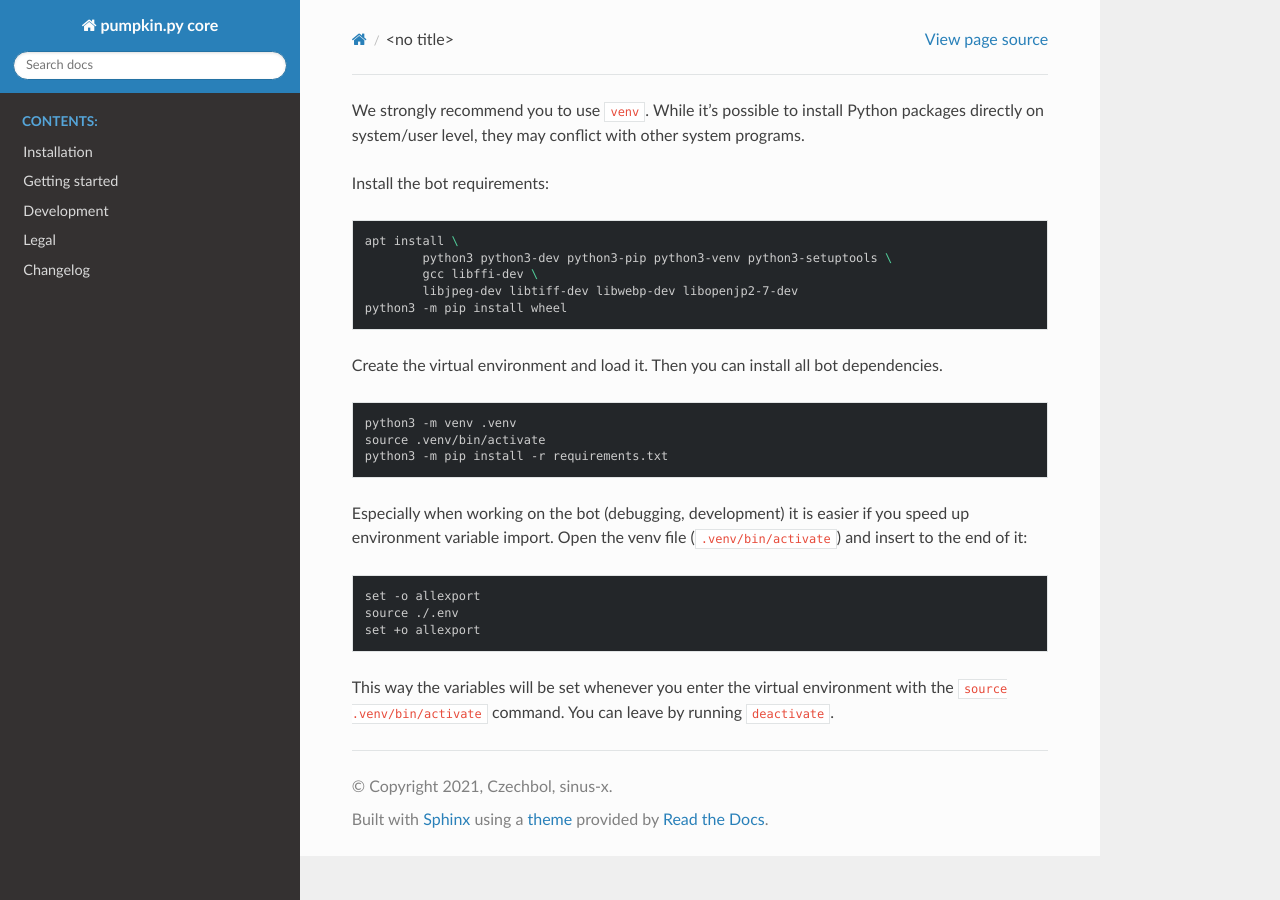
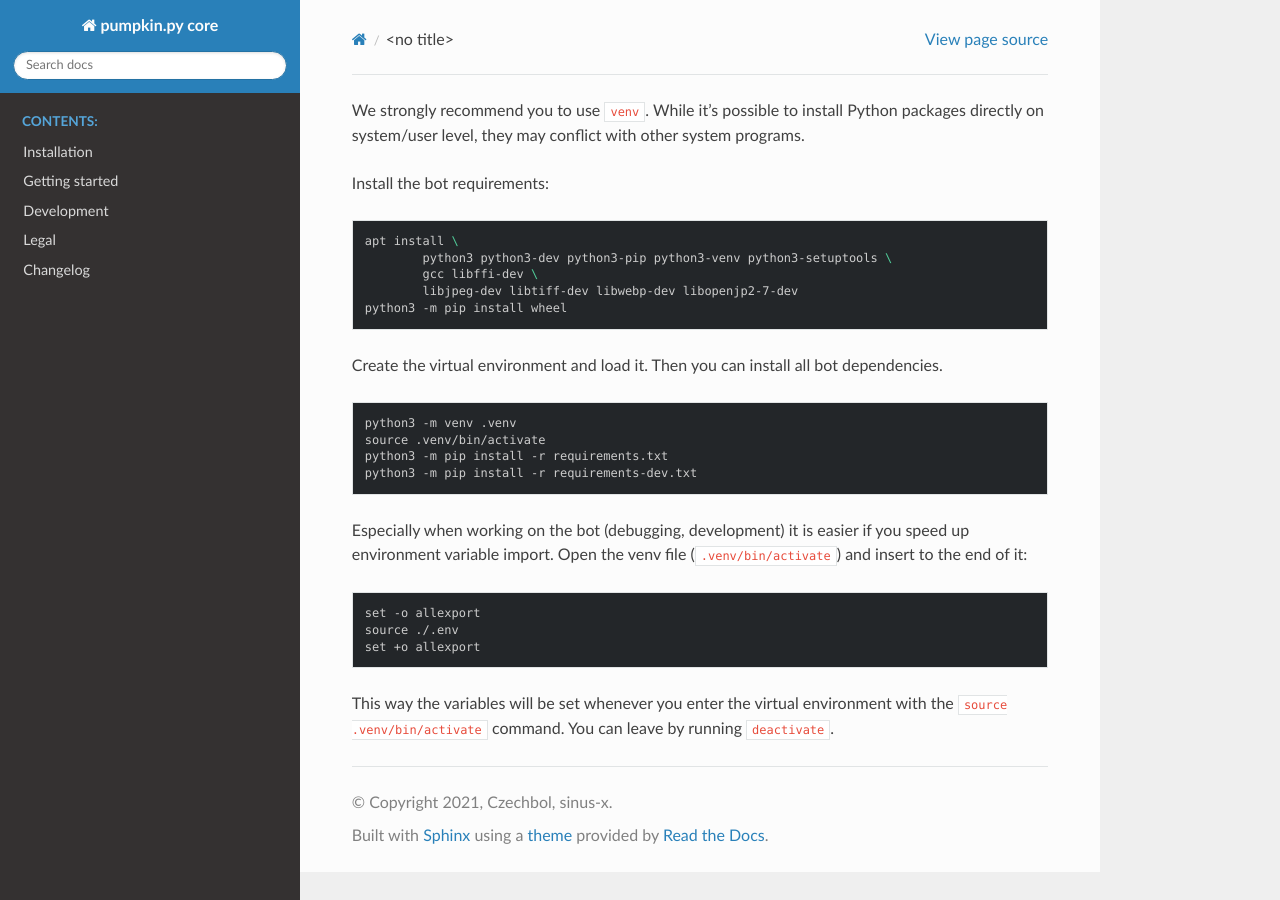
Before and after one commit to pumpkin-py/pumpkin-py, a Sphinx documentation site: the page built from docs/installation/_venv.rst, in a window 1280 px wide. Built offline with Sphinx 7.4.7 and the Read the Docs theme 2.0.0, drawn with Linux system fonts in a browser that asks for light colours; pages that are not in the unit, such as notebooks, are missing from menus.

Commit message:
missing installation of requirements-dev.txt

```diff
--- a/docs/installation/_venv.rst
+++ b/docs/installation/_venv.rst
@@ -17,6 +17,7 @@ Create the virtual environment and load it. Then you can install all bot depende
 	python3 -m venv .venv
 	source .venv/bin/activate
 	python3 -m pip install -r requirements.txt
+	python3 -m pip install -r requirements-dev.txt
 
 Especially when working on the bot (debugging, development) it is easier if you speed up environment variable import. Open the venv file (``.venv/bin/activate``) and insert to the end of it:
 
```
